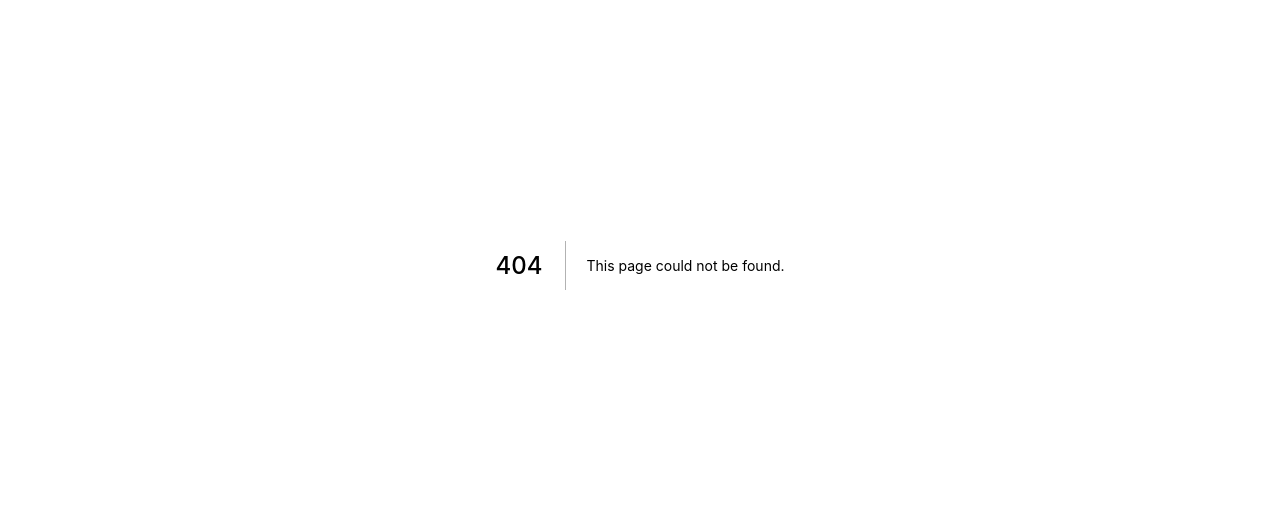
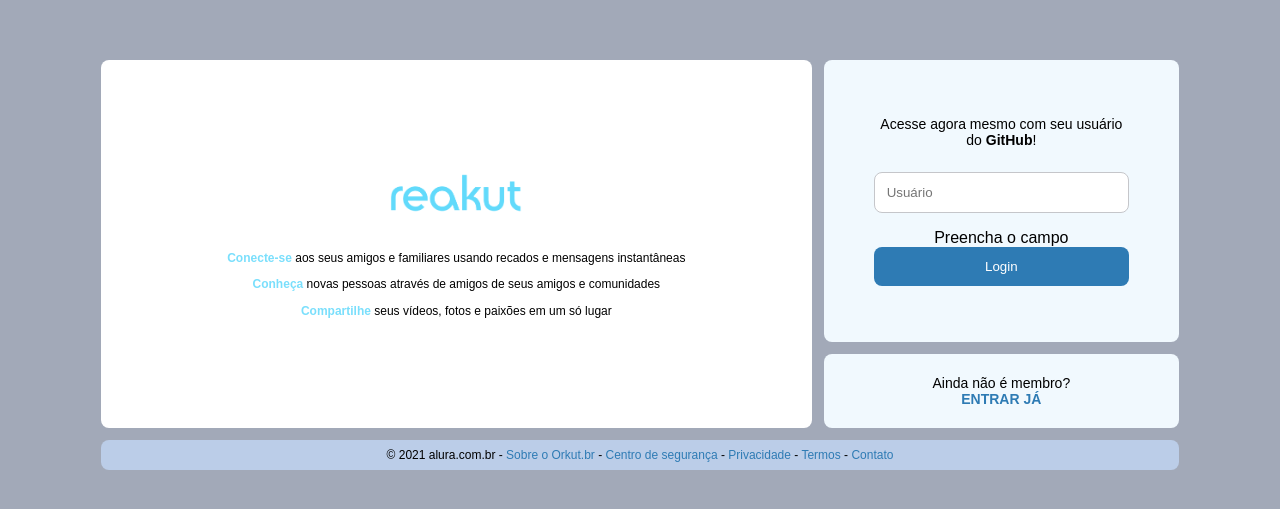
Before and after one commit to victorsantss/alurakut, a Next.js app: page /login in a window 1280 px wide. Before the commit this address had no page. Shown: the part 135-644 px from the top of the page. Built offline with nearby package versions, Linux system fonts and the light colour scheme.

Commit message:
final aula 05

```diff
--- a/package.json
+++ b/package.json
@@ -7,7 +7,9 @@
   },
   "dependencies": {
     "datocms-client": "^3.4.11",
+    "jsonwebtoken": "^8.5.1",
     "next": "latest",
+    "nookies": "^2.5.2",
     "react": "^17.0.2",
     "react-dom": "^17.0.2",
     "react-is": "^17.0.2",
--- /dev/null
+++ b/pages/login.js
@@ -0,0 +1,81 @@
+import React from 'react';
+// Hook do NextJS
+import { useRouter } from 'next/router';
+import nookies from 'nookies';
+
+export default function LoginScreen() {
+  const router = useRouter();
+  const [githubUser, setGithubUser] = React.useState('');
+
+  return (
+    <main style={{ display: 'flex', flex: 1, alignItems: 'center', justifyContent: 'center' }}>
+      <div className="loginScreen">
+        <section className="logoArea">
+          <img src="/reakut.png" />
+
+          <p><strong>Conecte-se</strong> aos seus amigos e familiares usando recados e mensagens instantâneas</p>
+          <p><strong>Conheça</strong> novas pessoas através de amigos de seus amigos e comunidades</p>
+          <p><strong>Compartilhe</strong> seus vídeos, fotos e paixões em um só lugar</p>
+        </section>
+
+        <section className="formArea">
+          <form className="box" onSubmit={(infosDoEvento) => {
+                infosDoEvento.preventDefault();
+                console.log('Usuário: ', githubUser)
+                fetch('https://alurakut.vercel.app/api/login', {
+                    method: 'POST',
+                    headers: {
+                       'Content-Type': 'application/json'
+                    },
+                    body: JSON.stringify({ githubUser: githubUser })
+                })
+                .then(async (respostaDoServer) => {
+                    const dadosDaResposta = await respostaDoServer.json()
+                    const token = dadosDaResposta.token;
+                    nookies.set(null, 'USER_TOKEN', token, {
+                        path: '/',
+                        maxAge: 86400 * 7
+                    })
+                    router.push('/')
+                })
+          }}>
+            <p>
+              Acesse agora mesmo com seu usuário do <strong>GitHub</strong>!
+          </p>
+            <input
+                placeholder="Usuário"
+                value={githubUser}
+                onChange={(evento) => {
+                    setGithubUser(evento.target.value)
+                }}
+            />
+            {githubUser.length === 0
+                ? 'Preencha o campo'
+                : ''
+            }
+            <button type="submit">
+              Login
+            </button>
+          </form>
+
+          <footer className="box">
+            <p>
+              Ainda não é membro? <br />
+              <a href="/login">
+                <strong>
+                  ENTRAR JÁ
+              </strong>
+              </a>
+            </p>
+          </footer>
+        </section>
+
+        <footer className="footerArea">
+          <p>
+            © 2021 alura.com.br - <a href="/">Sobre o Orkut.br</a> - <a href="/">Centro de segurança</a> - <a href="/">Privacidade</a> - <a href="/">Termos</a> - <a href="/">Contato</a>
+          </p>
+        </footer>
+      </div>
+    </main>
+  )
+}
```
Also changed, not shown: pages/api/auth.js (added, +28 -0 lines), pages/index.js (+39 -2 lines), src/lib/AlurakutCommons.js, 1 other file (tests, documents, lock files or other folders).
